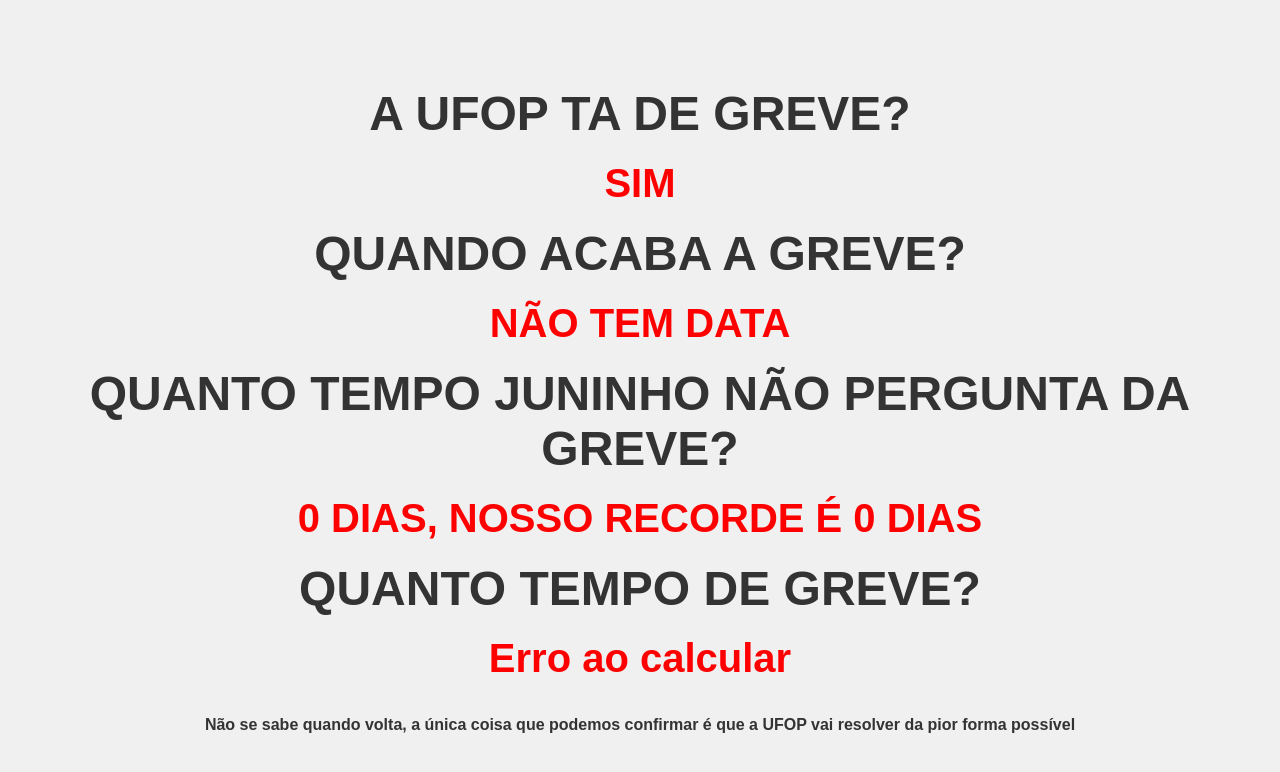
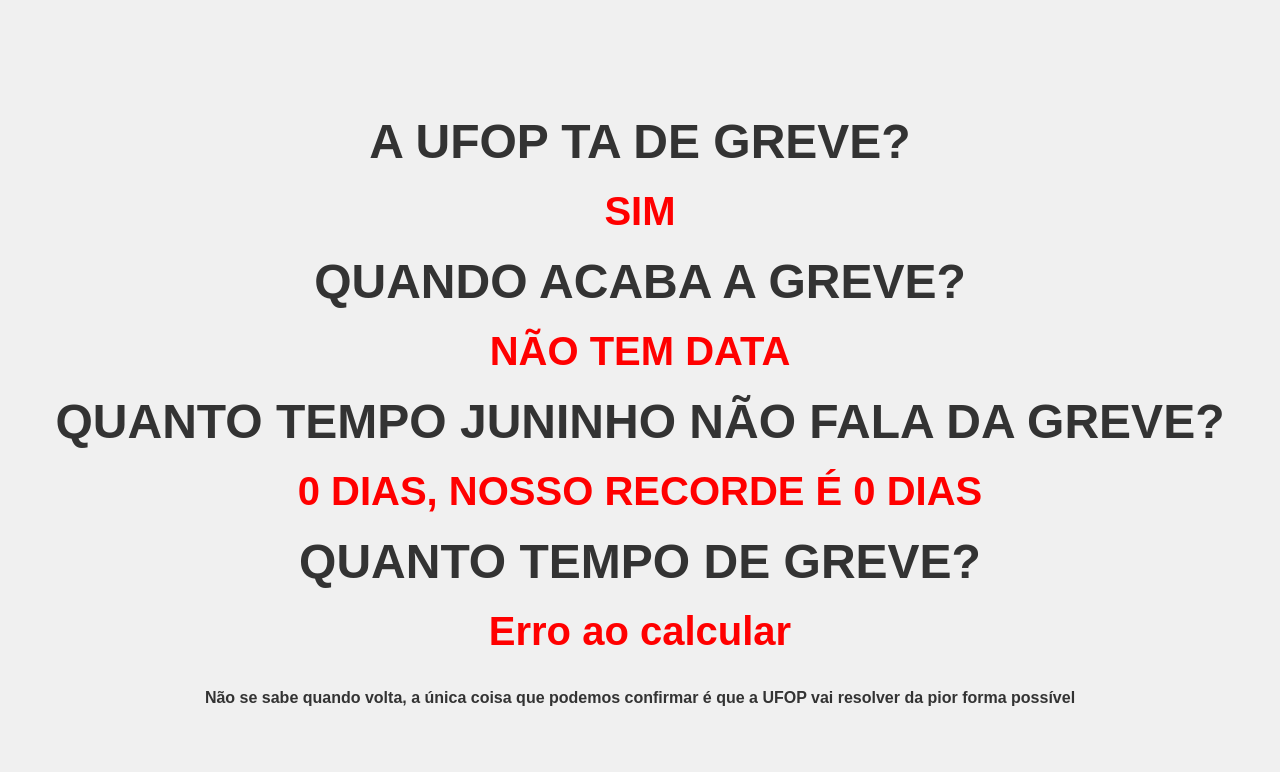
Before and after one commit to joelington321/ta-de-greve, a plain HTML site: page index.html in a window 1280 px wide. Drawn offline with Linux system fonts and the light colour scheme; no server answers.

Commit message:
Update index.html

```diff
--- a/index.html
+++ b/index.html
@@ -42,7 +42,7 @@
         <div class="answer">SIM</div>
         <div class="question">QUANDO ACABA A GREVE?</div>
         <div class="answer">NÃO TEM DATA</div>
-        <div class="question">QUANTO TEMPO JUNINHO NÃO PERGUNTA DA GREVE?</div>
+        <div class="question">QUANTO TEMPO JUNINHO NÃO FALA DA GREVE?</div>
         <div class="answer">0 DIAS, NOSSO RECORDE É 0 DIAS</div>
         <div class="question">QUANTO TEMPO DE GREVE?</div>
         <div class="answer" id="time-counter">Calculando...</div>
```
